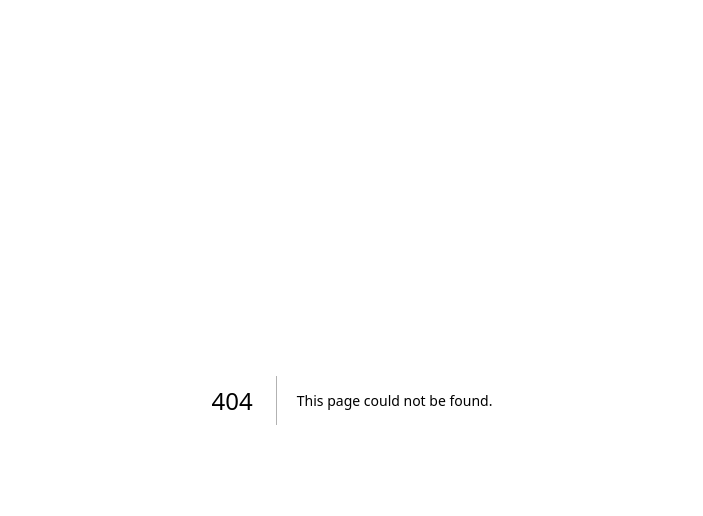
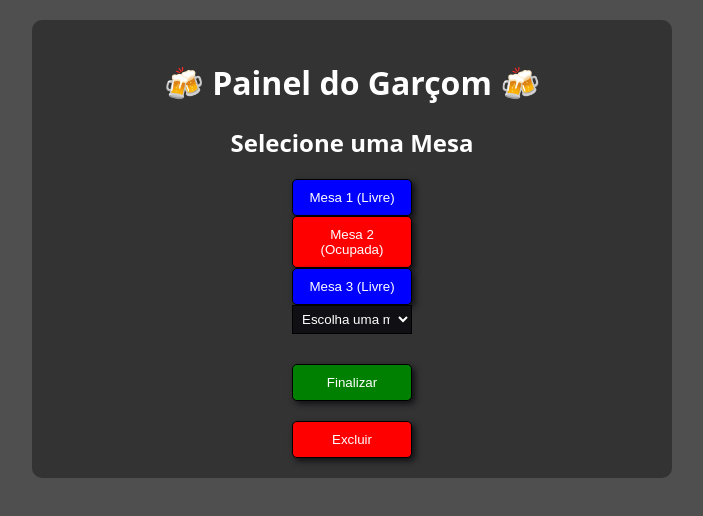
Before and after one commit to Arthurad11/projeto_integrador, a Next.js app in the folder projeto_integrador/: page /comanda_garcom in a window 1280 px wide. Before the commit this address had no page. Shown: the top 516 px of the page, without its empty margins (288-991 px from the left). Built offline with nearby package versions, Linux system fonts and the light colour scheme.

Commit message:
comandagarcom

```diff
--- /dev/null
+++ b/projeto_integrador/app/comanda_garcom/garcom.css
@@ -0,0 +1,99 @@
+body {
+    background: #4f4f4f;
+    color: #f8f8ff;
+    font-family: 'Open Sans', sans-serif;
+    text-align: center;
+}
+
+
+
+.container {
+    max-width: 600px;
+    margin: 20px auto;
+    padding: 20px;
+    background: #333;
+    border-radius: 10px;
+}
+
+h1, h2 {
+    color: white;
+}
+
+h3 {
+    margin-bottom: 10px;
+}
+
+.item {
+    display: flex;
+    justify-content: space-between;
+    align-items: center;
+    padding: 10px;
+    border-bottom: 1px solid #f8f8ff;
+    gap: 10px;
+}
+
+
+
+/* Estilo dos botões */
+button {
+    border: 1.5px solid black;
+    padding: 10px;
+    width: 120px;
+    color: #ffffff;
+    background-color: #101014;
+    box-shadow: 3px 3px 6px #101014;
+    transition: transform 0.3s ease-in-out;
+    cursor: pointer;
+    border-radius: 5px;
+    outline: none;
+}
+
+button:hover {
+    transform: scale(1.1);
+}
+
+.buttonexcluir {
+    background-color: red;
+    color: white;
+}
+
+.buttonfinalizar {
+    background-color: green;
+    color: white;
+    margin-top: 10px;
+}
+
+.buttonlivre {
+    background-color: blue;
+    color: white;
+}
+
+.buttonOcupado {
+    background-color: red;
+    color: white;
+}
+
+.bntselect{
+    border: 1px solid black;
+    padding: 5px;
+    width: 120px;
+    color: #ffffff;
+    background-color: #101014;
+    margin-bottom: 20px;
+}
+
+
+
+.bntlado {
+    display: inline-block; /* Exibe os botões em linha */
+    margin-right: 10px; /* Adiciona um pequeno espaço entre os botões */
+    display: flex;
+    gap: 10px;
+
+}
+
+
+.button-container {
+    margin-top: 20px;
+    text-align: center;
+}
--- /dev/null
+++ b/projeto_integrador/app/comanda_garcom/page.js
@@ -0,0 +1,77 @@
+"use client";
+
+import React, { useState } from "react";
+import "./garcom.css";
+
+function PainelGarcom() {
+    const [mesaSelecionada, criarMesaSelecionada] = useState("");
+
+    const visualizarPedido = (mesa) => {
+        alert(`Visualizando pedido da Mesa ${mesa}`);
+    };
+
+    const finalizarComanda = () => {
+        if (!mesaSelecionada) {
+            alert("Por favor, selecione uma mesa para finalizar a comanda.");
+            return;
+        }
+        alert(`Comanda da Mesa ${mesaSelecionada} finalizada!`);
+        criarMesaSelecionada("");
+    };
+
+    return (
+        <div className="container">
+            <h1 >🍻 Painel do Garçom 🍻</h1>
+            <h2 >Selecione uma Mesa</h2>
+
+            <div className="">
+                <div>
+                    <button className="buttonlivre" onClick={() => visualizarPedido(1)}>
+                        Mesa 1 (Livre)
+                    </button>
+                </div>
+                <div>
+                    <button className="buttonOcupado" onClick={() => visualizarPedido(2)}>
+                        Mesa 2 (Ocupada)
+                    </button>
+                </div>
+                <div>
+                    <button className="buttonlivre" onClick={() => visualizarPedido(3)}>
+                        Mesa 3 (Livre)
+                    </button>
+                </div>
+            </div>
+
+            <div className="">
+                <div className="">
+                    <select
+                        id="mesaSelect"
+                        className="bntselect"
+
+                        value={mesaSelecionada}  // value={mesaSelecionada} o value={nome}
+                        // faz com que o valor do campo de entrada seja
+                        // controlado pela variável nome no estado do React.
+                        //  O campo de entrada sempre exibirá o valor de nome.
+                        onChange={(e) => criarMesaSelecionada(e.target.value)}
+                    >
+                        <option value="">Escolha uma mesa </option>
+                        <option value="1" className="bntlado">Mesa 1</option>
+                        <option value="2" className="bntlado">Mesa 2</option>
+                        <option value="3" className="bntlado">Mesa 3</option>
+                    </select>
+                </div>
+                <div className="">
+                    <button className="buttonfinalizar " onClick={finalizarComanda}>
+                        Finalizar
+                    </button>
+                </div>
+            </div>
+
+            <div className="button-container">
+                <button className="buttonexcluir" onClick={() => alert("Comanda excluída!")}>Excluir</button>
+            </div>
+        </div>
+    );
+}
+
+export default PainelGarcom;
```
Also changed, not shown: projeto_integrador/app/comanda_cliente/page.js (renamed from projeto_integrador/app/comanda/page.js, +10 -10 lines), projeto_integrador/app/comanda_cliente/cliente.css (renamed from projeto_integrador/app/comanda/cliente.css).
